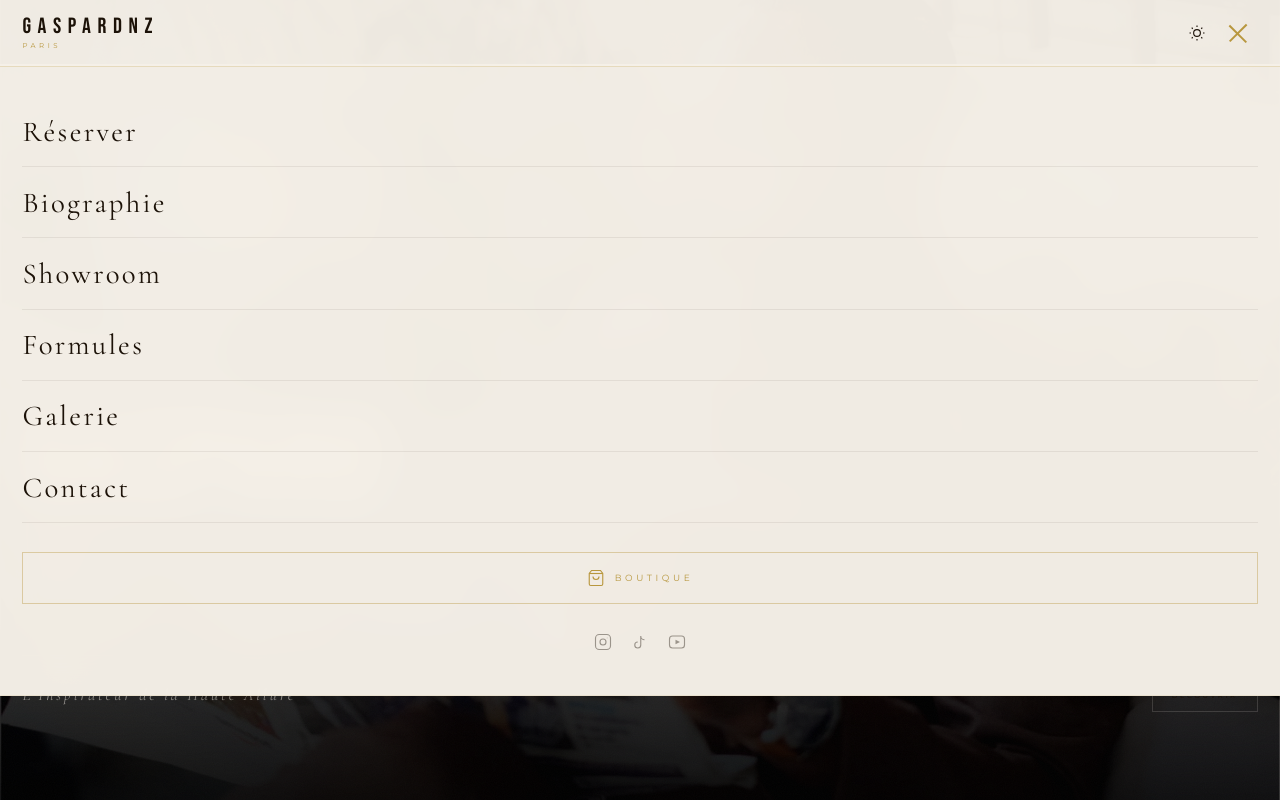
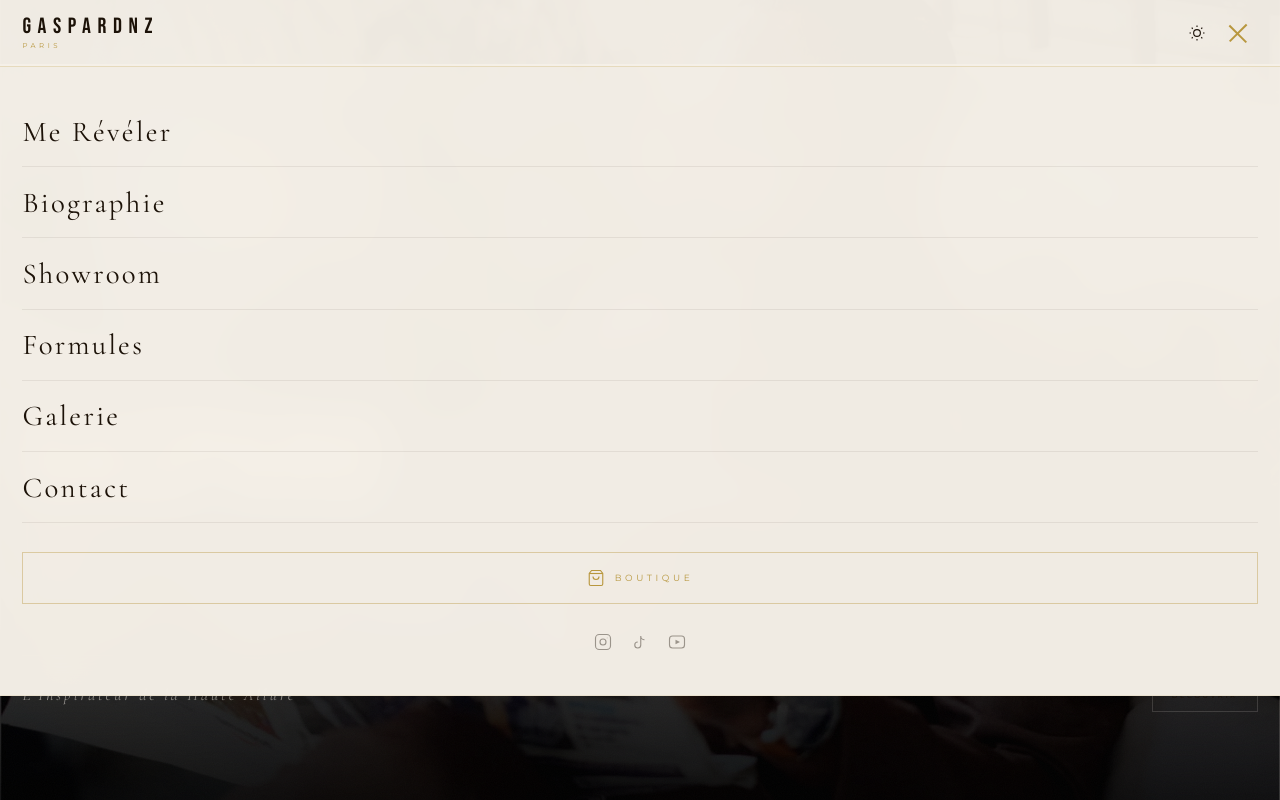
Before and after one commit to yarobkl/gaspardnz, a React (Vite) app: page / in a window 1280 px wide. Both pictures are taken after a click on the button 1237 px from the left and 33 px from the top of the page. Shown: the top 800 px of the page. Built offline with nearby package versions, Linux system fonts and the light colour scheme.

Commit message:
CTA: Réserver → Me Révéler — plus aligné avec la DA de la Maison

```diff
--- a/gaspardnz-mobile 60.jsx
+++ b/gaspardnz-mobile 60.jsx
@@ -331,7 +331,7 @@ const NavMobile = ({ onShowroom, onGalerie, onContact, onCatalogue, onFormules,
           >
             {/* Links */}
             {[
-              ["Réserver", onReserver],
+              ["Me Révéler", onReserver],
           ["Biographie", onBiographie],
               ["Showroom", onShowroom],
               ["Formules", onFormules],
@@ -848,7 +848,7 @@ const FormulesSection = ({ refEl, onContact, onReserver }) => {
                         <p style={{ fontFamily: "'Cormorant Garamond', serif", fontSize: "0.85rem", color: "rgba(245,240,232,0.45)", fontStyle: "italic", marginTop: "0.5rem", marginBottom: "1.2rem" }}>{f.tagline}</p>
                         <button onClick={onReserver || onContact}
                           style={{ width: "100%", background: "none", border: `1px solid rgba(184,151,62,0.5)`, color: GOLD, padding: "0.9rem", fontFamily: "'Montserrat', sans-serif", fontSize: "8px", letterSpacing: "0.4em", textTransform: "uppercase", cursor: "pointer", display: "flex", alignItems: "center", justifyContent: "center", gap: "8px" }}
-                        >Réserver cette formule <SvgArrow size={13} /></button>
+                        >Me Révéler <SvgArrow size={13} /></button>
                       </div>
                     </div>
                   </motion.div>
```
